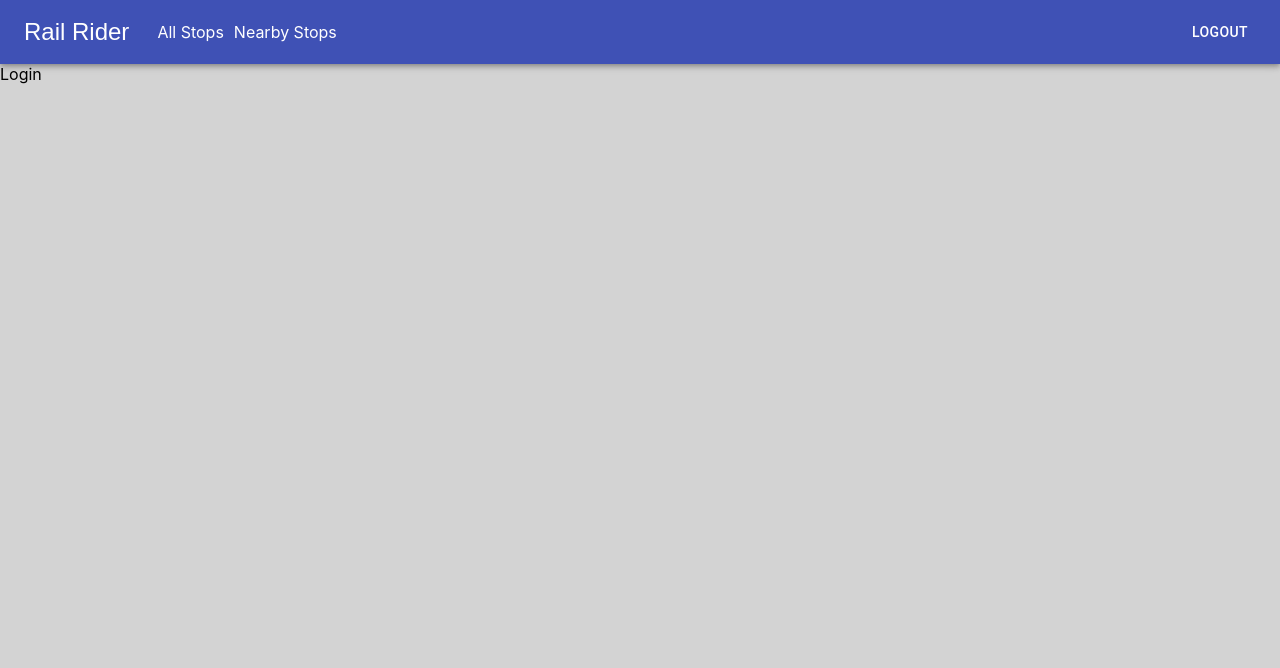
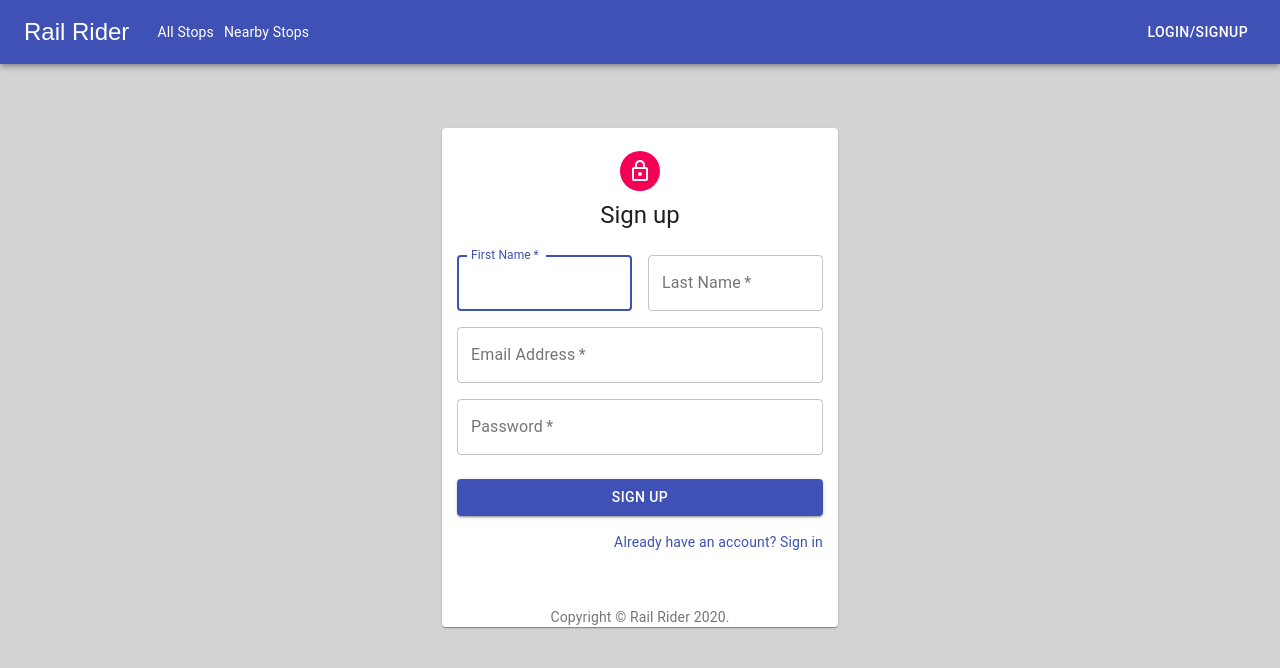
Before and after one commit to thumphrey-mdsol/rail-rider-react-frontend, a React (Create React App) app: page /signup in a window 1280 px wide. Shown: the top 668 px of the page. Built offline with nearby package versions, Linux system fonts and the light colour scheme; no server answers.

Commit message:
added login routing

```diff
--- a/src/App.js
+++ b/src/App.js
@@ -90,13 +90,13 @@
 
           <Route path="/favorites" render={(routerProps) => < MyStationsPage user={this.state.user} favStations={this.state.favorites} stops={this.state.stops} deleteFav={this.deleteFav} statuses={this.state.statuses} {...routerProps}/>} />
 
-          <Route path="/signup" render={(routerProps) => < SignupPage user={this.state.user} />} />
+          <Route path="/signup" render={(routerProps) => < SignupPage user={this.state.user} {...routerProps}/>} />
 
-          <Route path="/login" render={(routerProps) => < LoginPage user={this.state.user} />} />
+          <Route path="/login" render={(routerProps) => < LoginPage {...routerProps} user={this.state.user} />} />
 
-          <Route path="/logout" render={(routerProps) => < LoginPage user={this.state.user} />} />
+          <Route path="/logout" render={(routerProps) => < LoginPage user={this.state.user} {...routerProps} />} />
 
-          <Route path="/" render={(routerProps) => "hello"} />
+          {/* <Route path="/" render={(routerProps) => "hello"} /> */}
 
         </Switch>
       </div>
--- a/src/components/UiLogin.js
+++ b/src/components/UiLogin.js
@@ -33,7 +33,7 @@
     height: '100vh',
   },
   image: {
-    backgroundImage: 'url(https://source.unsplash.com/random)',
+    backgroundImage: 'url(https://photos.smugmug.com/USA/New-York/New-York-City/i-2HSv99H/0/48cecf03/L/2017NYC-34-L.jpg)',
     backgroundRepeat: 'no-repeat',
     backgroundColor:
       theme.palette.type === 'light' ? theme.palette.grey[50] : theme.palette.grey[900],
@@ -59,7 +59,12 @@
   },
 }));
 
-export default function SignInSide() {
+export default function SignInSide(props) {
+    const handleSubmit = (e) => {
+      e.preventDefault()
+      // signup to backend, render errors or reroute to favorites
+      props.history.push('/favorites')
+    }
   const classes = useStyles();
     // const [password, setPassword] = useState('')
     // const [passwordConfirmation, setPasswordConfirmation] = useState('')
@@ -118,6 +123,7 @@
               variant="contained"
               color="primary"
               className={classes.submit}
+              onClick={handleSubmit}
             >
               Sign In
             </Button>
--- /dev/null
+++ b/src/components/UiSignup.js
@@ -0,0 +1,147 @@
+import React from 'react';
+import Avatar from '@material-ui/core/Avatar';
+import Button from '@material-ui/core/Button';
+import CssBaseline from '@material-ui/core/CssBaseline';
+import TextField from '@material-ui/core/TextField';
+import FormControlLabel from '@material-ui/core/FormControlLabel';
+import Checkbox from '@material-ui/core/Checkbox';
+import Link from '@material-ui/core/Link';
+import Grid from '@material-ui/core/Grid';
+import Box from '@material-ui/core/Box';
+import Paper from '@material-ui/core/Paper';
+import LockOutlinedIcon from '@material-ui/icons/LockOutlined';
+import Typography from '@material-ui/core/Typography';
+import { makeStyles } from '@material-ui/core/styles';
+import Container from '@material-ui/core/Container';
+
+function Copyright() {
+  return (
+    <Typography variant="body2" color="textSecondary" align="center">
+      {'Copyright © '}
+      <Link color="inherit" href="https://material-ui.com/">
+        Rail Rider
+      </Link>{' '}
+      {new Date().getFullYear()}
+      {'.'}
+    </Typography>
+  );
+}
+
+
+const useStyles = makeStyles((theme) => ({
+  paper: {
+    marginTop: theme.spacing(8),
+    display: 'flex',
+    flexDirection: 'column',
+    alignItems: 'center',
+    padding:15
+  },
+  avatar: {
+    margin: theme.spacing(1),
+    backgroundColor: theme.palette.secondary.main,
+  },
+  form: {
+    width: '100%', // Fix IE 11 issue.
+    marginTop: theme.spacing(3),
+  },
+  submit: {
+    margin: theme.spacing(3, 0, 2),
+  },
+}));
+
+export default function SignUp(props) {
+
+  const classes = useStyles();
+    const handleSubmit = (e) => {
+        e.preventDefault()
+        // signup to backend, render errors or reroute to favorites
+        props.history.push('/favorites')
+    }
+
+
+  return (
+    <Container component="main" maxWidth="xs" >
+        <Paper>
+      <CssBaseline />
+      <div className={classes.paper}>
+        <Avatar className={classes.avatar}>
+          <LockOutlinedIcon />
+        </Avatar>
+        <Typography component="h1" variant="h5">
+          Sign up
+        </Typography>
+        <form className={classes.form} noValidate>
+          <Grid container spacing={2}>
+            <Grid item xs={12} sm={6}>
+              <TextField
+                autoComplete="fname"
+                name="firstName"
+                variant="outlined"
+                required
+                fullWidth
+                id="firstName"
+                label="First Name"
+                autoFocus
+              />
+            </Grid>
+            <Grid item xs={12} sm={6}>
+              <TextField
+                variant="outlined"
+                required
+                fullWidth
+                id="lastName"
+                label="Last Name"
+                name="lastName"
+                autoComplete="lname"
+              />
+            </Grid>
+            <Grid item xs={12}>
+              <TextField
+                variant="outlined"
+                required
+                fullWidth
+                id="email"
+                label="Email Address"
+                name="email"
+                autoComplete="email"
+              />
+            </Grid>
+            <Grid item xs={12}>
+              <TextField
+                variant="outlined"
+                required
+                fullWidth
+                name="password"
+                label="Password"
+                type="password"
+                id="password"
+                autoComplete="current-password"
+              />
+            </Grid>
+          </Grid>
+          <Button
+            type="submit"
+            fullWidth
+            variant="contained"
+            color="primary"
+            className={classes.submit}
+            onClick={handleSubmit}
+          >
+            Sign Up
+          </Button>
+          <Grid container justify="flex-end">
+            <Grid item>
+              <Link href="/login" variant="body2">
+                Already have an account? Sign in
+              </Link>
+            </Grid>
+          </Grid>
+        </form>
+      </div>
+      <Box mt={5}>
+        <Copyright />
+      </Box>
+      </Paper>
+    </Container>
+  );
+}
--- a/src/containers/LocalStopContainer.js
+++ b/src/containers/LocalStopContainer.js
@@ -39,7 +39,7 @@
             return closest.map(innerArr => {
                 let thing = props.stops.filter(stop=>stop.id===innerArr[1])[0]
                 return (
-                    <Grid item md={6}>
+                    <Grid key={innerArr[1]} item md={6}>
                         <Paper elevation={3}>
                             <ClosestStationsCard statuses={props.statuses} key={innerArr[1]} name={thing.stop_name} id={thing.id}/>
                         </Paper>
--- a/src/nav/Nav.js
+++ b/src/nav/Nav.js
@@ -47,12 +47,8 @@
                         </NavLink>
                     </Typography>
                     <Button color="inherit" >{
-                        props.user?
-                            <NavLink id="inactive" activeId="activeLink" to="/Logout" >
-                                Logout
-                            </NavLink> :
                              <NavLink id="inactive" activeId="activeLink" to="/Login" >
-                             Login
+                             Login/Signup
                             </NavLink>
                              }
                     </Button>
--- a/src/pages/LoginPage.js
+++ b/src/pages/LoginPage.js
@@ -7,7 +7,7 @@
 
         return(
             <div >
-                <UiLogin />
+                <UiLogin {...this.props}/>
             </div>
             )
         }
--- a/src/pages/SignupPage.js
+++ b/src/pages/SignupPage.js
@@ -1,4 +1,5 @@
 import React, { Component } from 'react'
+import UiSignup from '../components/UiSignup'
 
 class SignupPage extends Component  {
 
@@ -6,7 +7,7 @@
 
         return(
             <div >
-                Login
+                <UiSignup {...this.props}/>
             </div>
             )
         }
```
